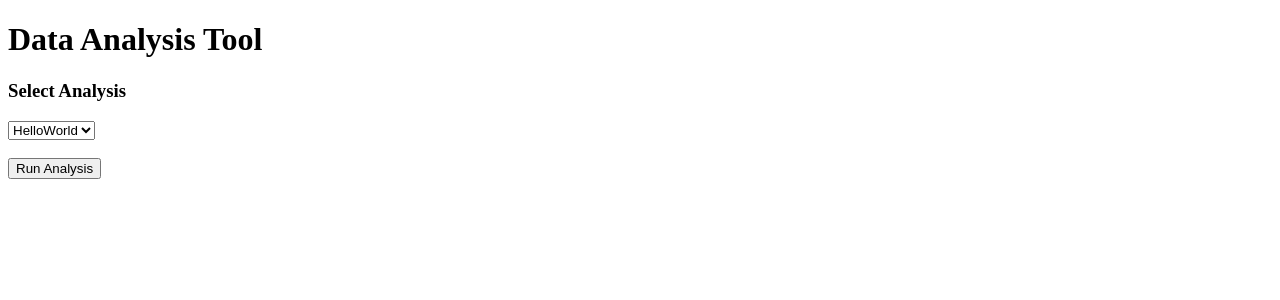
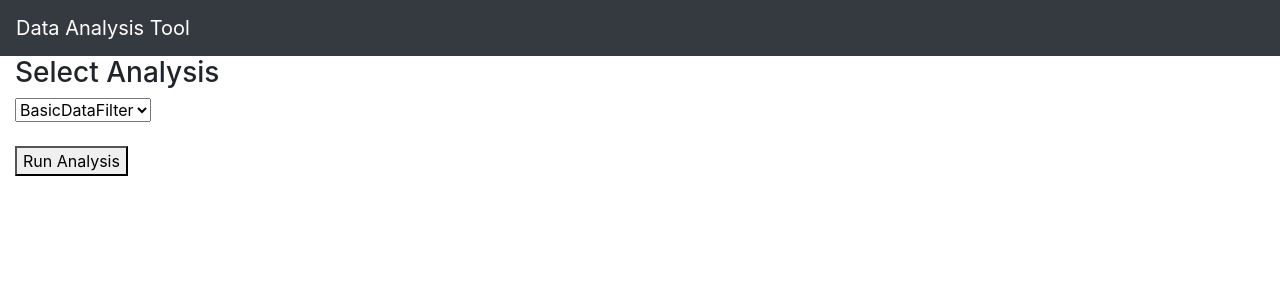
Before and after one commit to dwightdoreid/dat, a Flask app: page / in a window 1280 px wide. Shown: the top 300 px of the page. Run offline with Flask 2, Linux system fonts and the light colour scheme; some libraries are stand-ins or nearby versions.

Commit message:
Add files via upload

```diff
--- a/drDAT/templates/home.html
+++ b/drDAT/templates/home.html
@@ -10,10 +10,14 @@
 <head>
     <meta charset="utf-8">
     <meta http-equiv="X-UA-Compatible" content="IE=edge">
-    <title></title>
+    <title>DAT</title>
     <meta name="description" content="">
     <meta name="viewport" content="width=device-width, initial-scale=1">
-    <link rel="stylesheet" href="">
+    <link rel="stylesheet" href="https://maxcdn.bootstrapcdn.com/bootstrap/4.3.1/css/bootstrap.min.css">
+    <script src="https://ajax.googleapis.com/ajax/libs/jquery/3.4.1/jquery.min.js"></script>
+    <script src="https://cdnjs.cloudflare.com/ajax/libs/popper.js/1.14.7/umd/popper.min.js"></script>
+    <script src="https://maxcdn.bootstrapcdn.com/bootstrap/4.3.1/js/bootstrap.min.js"></script>
+
 
     <style>
         .loader {
@@ -54,15 +58,21 @@
     <!--[if lt IE 7]>
             <p class="browsehappy">You are using an <strong>outdated</strong> browser. Please <a href="#">upgrade your browser</a> to improve your experience.</p>
         <![endif]-->
-    <h1>Data Analysis Tool</h1>
+    <nav class="navbar navbar-expand-sm bg-dark navbar-dark">
+        <a class="navbar-brand" href="http://localhost:5000">Data Analysis Tool</a>
+    </nav>
+    <div class="container-fluid">
     <!-- <a href="http://localhost:5000/julia">Run</a> -->
     <!-- <img src="http://localhost:5000/img/images/fig.png" alt="plot"> -->
     <form>
         <h3>Select Analysis</h3>
         <select id="analyses">
+			<option>BasicDataFilter</option>
+			<option>BasicStatistics</option>
 			<option>HelloWorld</option>
 			<option>SysData</option>
 			<option>test1</option>
+			<option>test2</option>
 
 </select>
     </form>
@@ -88,6 +98,7 @@
             xhttp.send();
         }
     </script>
+    </div>
 </body>
 
 </html>
```
